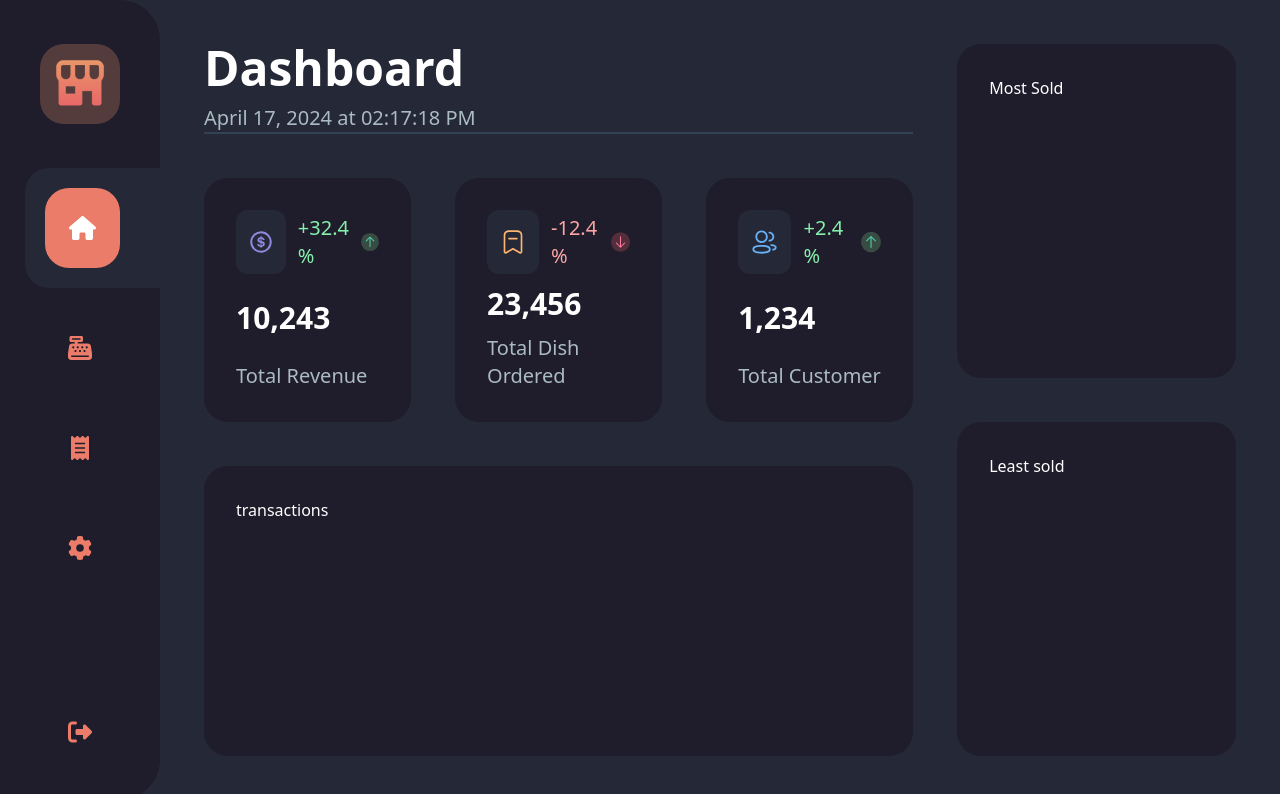
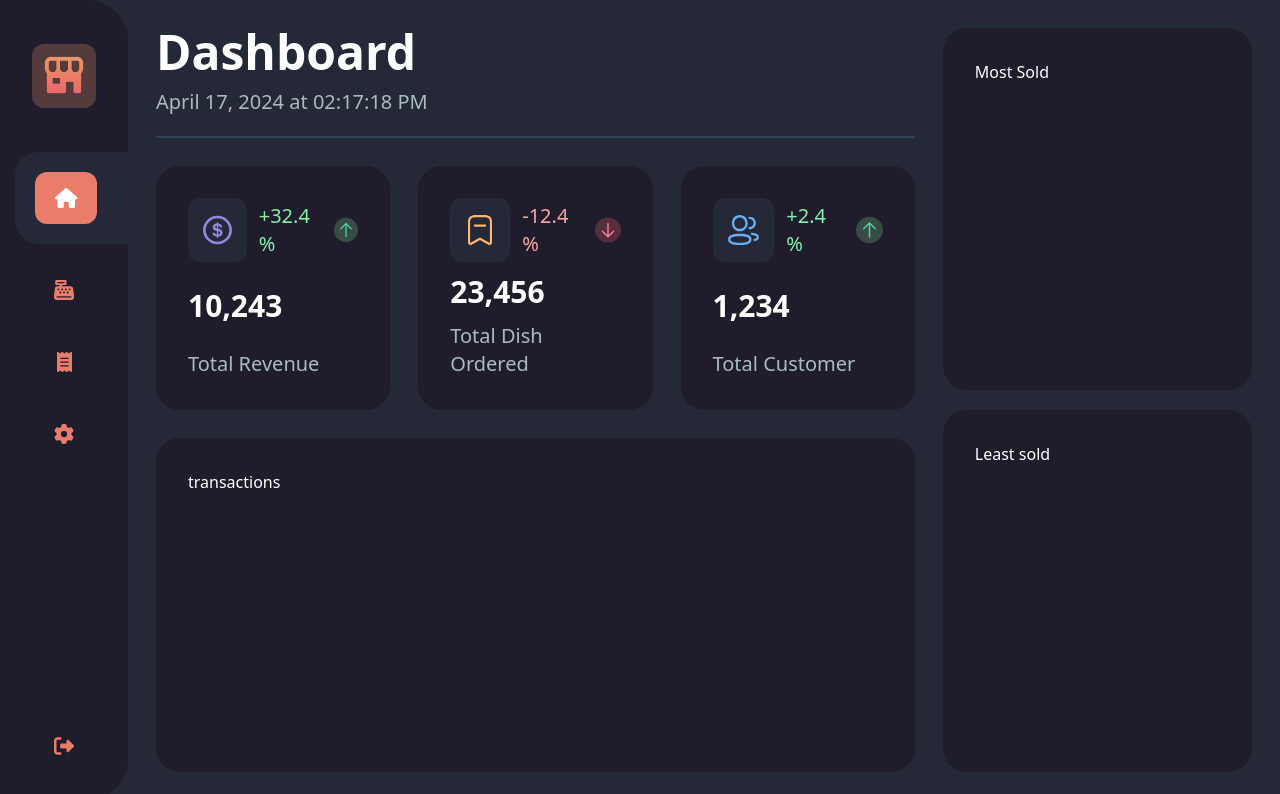
Before and after one commit to jsmrk/cashierio, a React (Vite) app: page /dashboard in a window 1280 px wide. Shown: the top 794 px of the page. Built offline with nearby package versions, Linux system fonts and the light colour scheme.

Commit message:
fix layout sizes

```diff
--- a/src/App.tsx
+++ b/src/App.tsx
@@ -11,7 +11,7 @@ function App() {
       <div className="">
         <Sidebar />
       </div>
-      <div className="w-screen h-screen p-11">
+      <div className="w-screen h-screen p-7">
         <Routes>
           <Route path="/dashboard" element={<Dashboard />}></Route>
           <Route path="/cashier" element={<Cashier />}></Route>
--- a/src/components/Sidebar.tsx
+++ b/src/components/Sidebar.tsx
@@ -42,15 +42,15 @@ const Sidebar = () => {
     setActiveLink(path);
   };
   const buttonStyle =
-    "text-primary text-2xl p-6 rounded-3xl hover:bg-primary hover:text-white transition-all duration-200";
+    "text-primary text-xl px-5 py-3 rounded-xl hover:bg-primary hover:text-white transition-all duration-200";
 
   return (
-    <div className="h-full w-40  bg-dark-200 flex flex-col justify-between items-center rounded-r-[2.5rem]">
+    <div className="h-full w-32  bg-dark-200 flex flex-col justify-between items-center rounded-r-[2.5rem]">
       <div className="flex flex-col gap-11 justify-center items-center">
         <img
           src={Logo}
           alt="logo"
-          className="size-20 rounded-3xl mt-11 text-center"
+          className="size-16 rounded-xl mt-11 text-center"
         />
         <ul className="flex flex-col gap-5 justify-center items-center">
           {sidebar.map((data, index) => {
@@ -67,7 +67,7 @@ const Sidebar = () => {
               >
                 <li
                   className={`${buttonStyle} ${
-                    activeLink === data.path ? "bg-primary text-white" : ""
+                    activeLink === data.path ? "bg-primary  text-white" : ""
                   }`}
                 >
                   {data.icon}
--- a/src/components/SidebarTitle.tsx
+++ b/src/components/SidebarTitle.tsx
@@ -26,7 +26,7 @@ const SidebarTitle = ({ children, className }: Props) => {
   });
 
   return (
-    <div className={`${className} border-b-2 border-b-slate-700`}>
+    <div className={`${className} border-b-2 pb-5 border-b-slate-700`}>
       <div className={` text-white font-bold text-5xl mb-3`}>{children}</div>
       <div className="text-xl text-t-grey">{formattedDateTime}</div>
     </div>
--- a/src/pages/dashboard/Dashboard.tsx
+++ b/src/pages/dashboard/Dashboard.tsx
@@ -6,17 +6,17 @@ import Summary from "./Summary";
 
 const Dashboard = () => {
   return (
-    <div className="h-full w-full grid grid-cols-10 gap-11 text-white ">
+    <div className="h-full w-full grid grid-cols-10 gap-7 text-white ">
       {/* LEFT DIV */}
-      <div className="flex flex-col col-span-7 gap-11 ">
-        <SidebarTitle className="basis-1/4">Dashboard</SidebarTitle>
-        <div className=" basis-2/4 flex gap-11 ">
+      <div className="flex flex-col col-span-7 gap-7 ">
+        <SidebarTitle className="basis-1/6">Dashboard</SidebarTitle>
+        <div className="basis-1/6">
           <Summary />
         </div>
-        <Card className="basis-3/4">transactions</Card>
+        <Card className="basis-4/6">transactions</Card>
       </div>
       {/* RIGHT DIV */}
-      <div className="flex flex-col col-span-3 gap-11">
+      <div className="flex flex-col col-span-3 gap-5">
         <Card className="basis-1/2">Most Sold</Card>
         <Card className="basis-1/2">Least sold</Card>
       </div>
--- a/src/pages/dashboard/Summary.tsx
+++ b/src/pages/dashboard/Summary.tsx
@@ -38,7 +38,7 @@ const Summary = () => {
   };
 
   return (
-    <div className="w-full h-full flex gap-11">
+    <div className="w-full h-full flex gap-7">
       {summaryData.map((data, index) => (
         <Card
           key={index}
```
